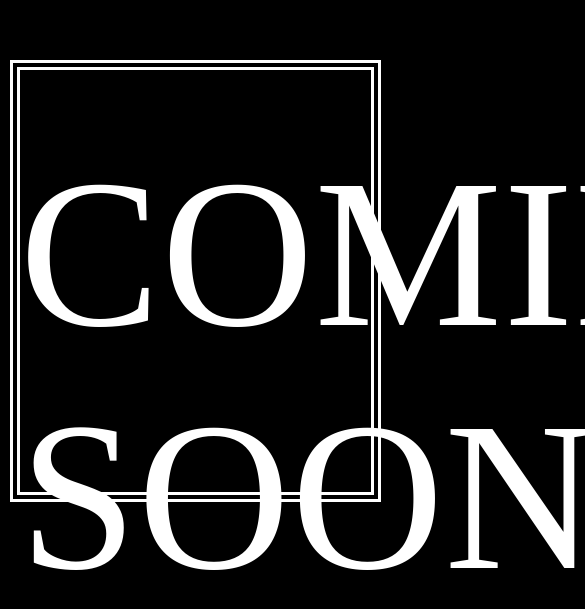
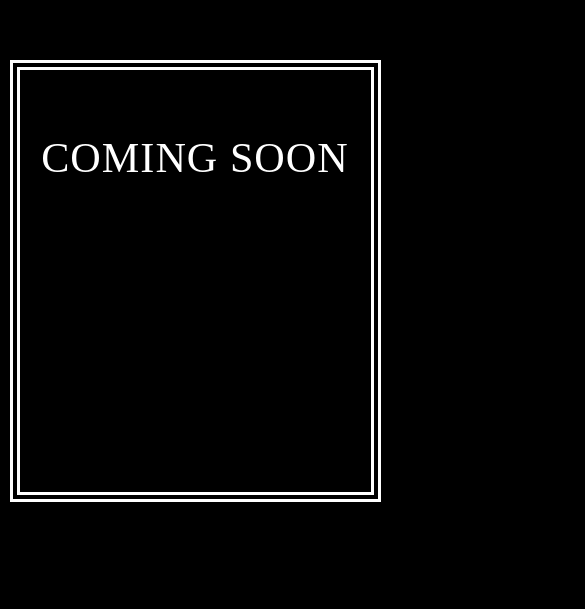
Before and after one commit to devanshu23598/buddypoints, a plain HTML site: page index.html in a window 390 px wide. Shown: the part 141-750 px from the top of the page, 585 px wide, since content can reach past the window. Drawn offline with Linux system fonts and the light colour scheme.

Commit message:
font changes

```diff
--- a/index.html
+++ b/index.html
@@ -24,7 +24,7 @@
         color: #FFF;
         letter-spacing: 1px;
         text-transform: uppercase;
-        font-size: 30vh;
+        font-size: 15vh;
         line-height: normal;
         cursor: wait;
         height: 50vh;
@@ -54,7 +54,7 @@
 
         @media screen and (max-width:995px){
             .texts{
-                font-size: 25vh;
+                font-size: 5vh;
             }
         }
     </style>
```
